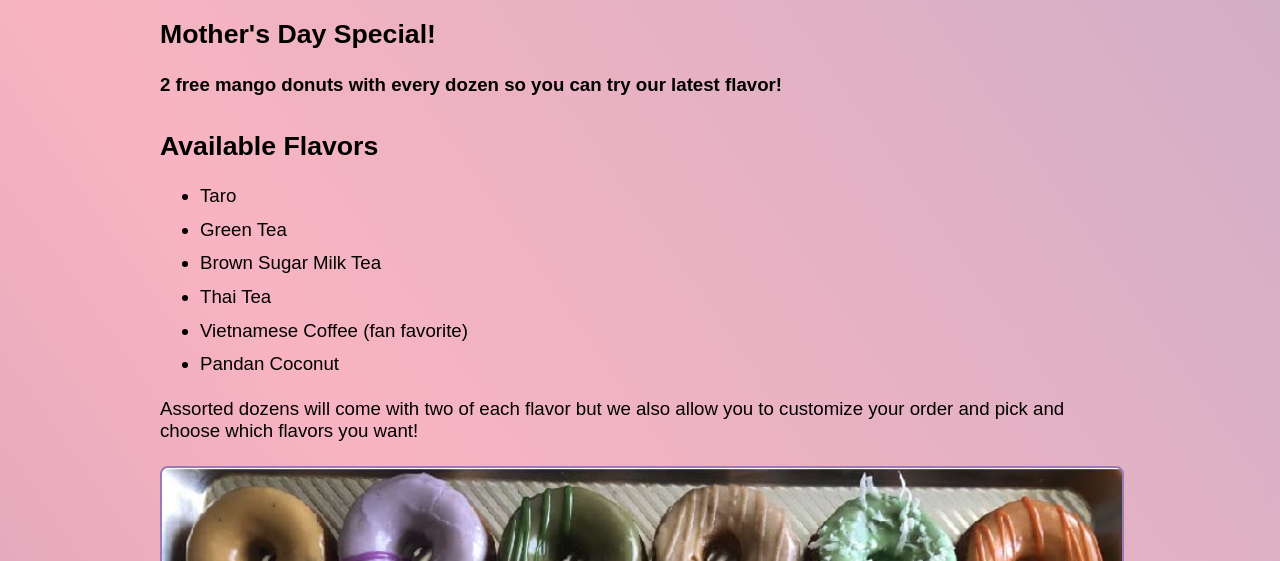
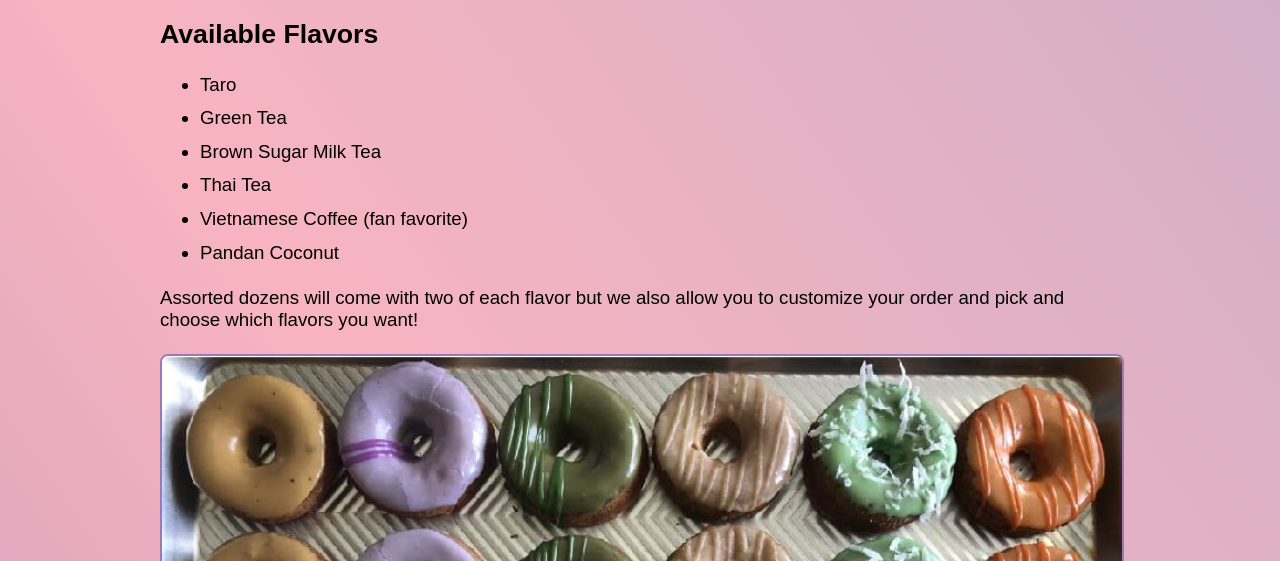
Before and after one commit to sesouk/jadasmochidonuts, a Gatsby site: page / in a window 1280 px wide. Shown: the part 539-1100 px from the top of the page. Built offline with nearby package versions, Linux system fonts and the light colour scheme; Gatsby itself is replaced by a stand-in of ours.

Commit message:
removed specials

```diff
--- a/src/pages/index.js
+++ b/src/pages/index.js
@@ -31,9 +31,6 @@ return (
     <SEO title="Home" />
     <div className='body'>
     <div className='body__info'>
-    <h4 className='body__info--title'>Mother's Day Special!</h4>
-
-      <strong className='body__info--details'>2 free mango donuts with every dozen so you can try our latest flavor!</strong>
       <h4 className='body__info--title'>Available Flavors</h4>
       <ul className='body__info--list'>
         <li className='body__info--list--items'>Taro</li>
```
